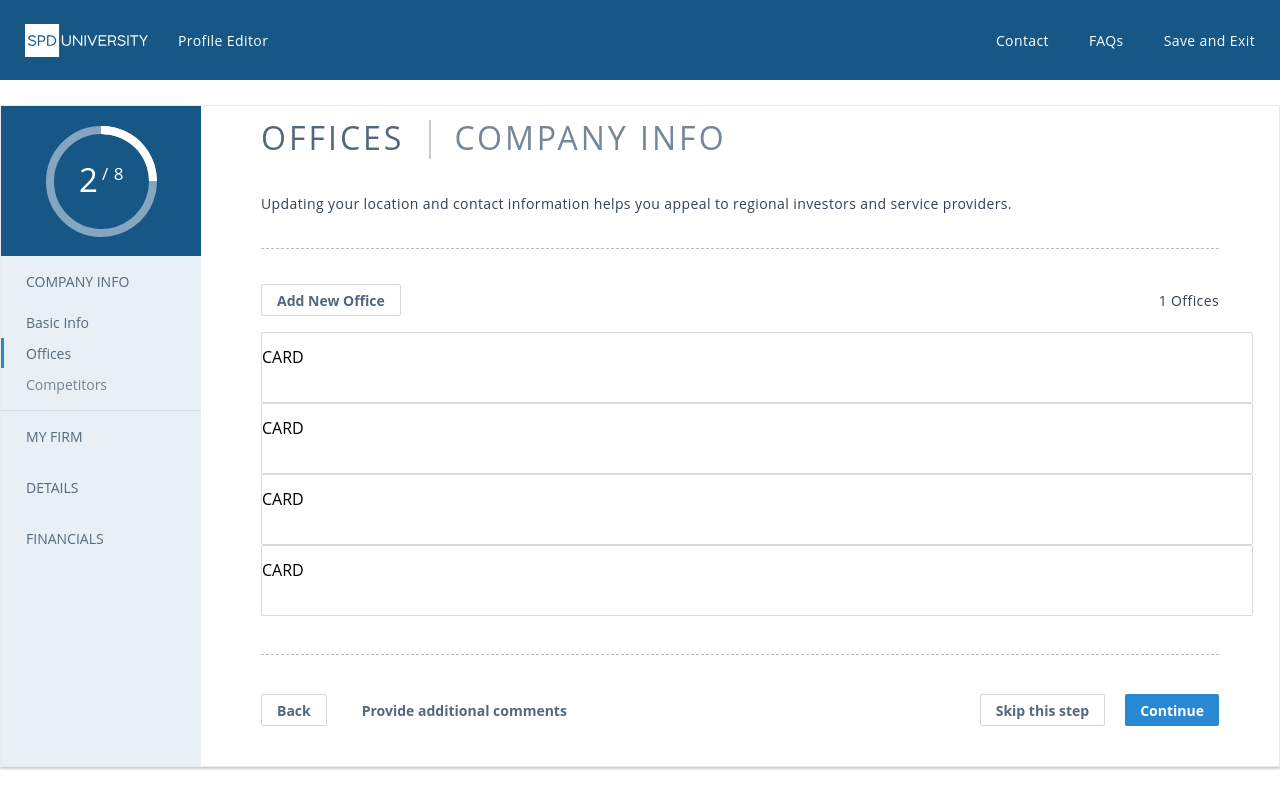
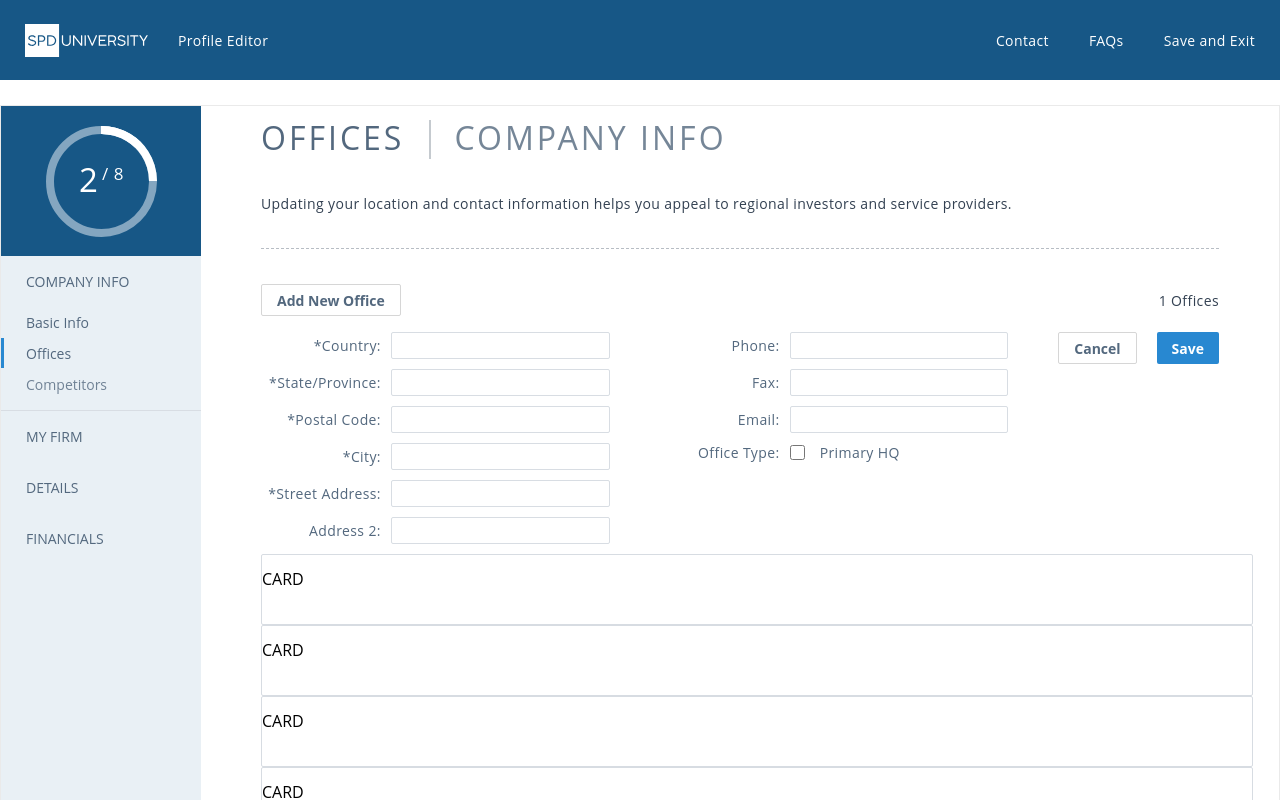
Before and after one commit to StebneRuslan/react-offices-list, a React (Create React App) app: page / in a window 1280 px wide. Shown: the top 800 px of the page. Built offline with nearby package versions, Linux system fonts and the light colour scheme.

Commit message:
added form

```diff
--- /dev/null
+++ b/src/components/offices/office-form/OfficeForm.tsx
@@ -0,0 +1,65 @@
+import React, { Component } from 'react';
+import {
+  OfficeFormControlsWrapper, OfficeFormInputsWrapper,
+  OfficeFormWrapper
+} from './styled';
+import { Button } from '../../shared/Button';
+import { InputLabel, InputTitle, TextInput } from '../../shared/TextInput';
+
+export class OfficeForm extends Component {
+  render() {
+    return (
+      <OfficeFormWrapper>
+        <OfficeFormInputsWrapper>
+          <InputLabel>
+            <InputTitle>*Country:</InputTitle>
+            <TextInput />
+          </InputLabel>
+          <InputLabel>
+            <InputTitle>*State/Province:</InputTitle>
+            <TextInput />
+          </InputLabel>
+          <InputLabel>
+            <InputTitle>*Postal Code:</InputTitle>
+            <TextInput />
+          </InputLabel>
+          <InputLabel>
+            <InputTitle>*City:</InputTitle>
+            <TextInput />
+          </InputLabel>
+          <InputLabel>
+            <InputTitle>*Street Address:</InputTitle>
+            <TextInput />
+          </InputLabel>
+          <InputLabel>
+            <InputTitle>Address 2:</InputTitle>
+            <TextInput />
+          </InputLabel>
+        </OfficeFormInputsWrapper>
+        <OfficeFormInputsWrapper>
+          <InputLabel>
+            <InputTitle>Phone:</InputTitle>
+            <TextInput />
+          </InputLabel>
+          <InputLabel>
+            <InputTitle>Fax:</InputTitle>
+            <TextInput />
+          </InputLabel>
+          <InputLabel>
+            <InputTitle>Email:</InputTitle>
+            <TextInput />
+          </InputLabel>
+          <InputLabel>
+            <InputTitle>Office Type:</InputTitle>
+            <TextInput type="checkbox" value="Admin"/>
+            Primary HQ
+          </InputLabel>
+        </OfficeFormInputsWrapper>
+        <OfficeFormControlsWrapper>
+          <Button white>Cancel</Button>
+          <Button blue>Save</Button>
+        </OfficeFormControlsWrapper>
+      </OfficeFormWrapper>
+    );
+  }
+}
--- /dev/null
+++ b/src/components/offices/office-form/styled/index.tsx
@@ -0,0 +1,25 @@
+import styled  from 'styled-components';
+
+export const OfficeFormWrapper = styled.div`
+  display: flex;
+  flex-direction: row;
+`;
+
+export const OfficeFormInputsWrapper = styled.div`
+  display: flex;
+  flex-direction: column;
+  flex-grow: 2;
+  padding-right: 50px;
+`;
+
+export const OfficeFormControlsWrapper = styled.div`
+  display: flex;
+  flex-direction: inherit;
+
+  button {
+    margin-right: 20px;
+    &:last-child {
+      margin-right: 0;
+    }
+  }
+`;
--- a/src/components/offices/offices-list/OfficesList.tsx
+++ b/src/components/offices/offices-list/OfficesList.tsx
@@ -5,6 +5,7 @@ import { Description } from '../../shared/Description';
 import { OfficesFooter } from '../offices-footer/OfficesFooter';
 import { Button } from '../../shared/Button';
 import { OfficeCard } from '../office-card/OfficeCard';
+import { OfficeForm } from '../office-form/OfficeForm';
 
 export class OfficesList extends Component<any, any> {
   render() {
@@ -20,6 +21,7 @@ export class OfficesList extends Component<any, any> {
             <Button white>Add New Office</Button>
             <OfficeCount>1 Offices</OfficeCount>
           </OfficeControlsContainer>
+          <OfficeForm />
           <OfficeCard />
           <OfficeCard />
           <OfficeCard />
--- /dev/null
+++ b/src/components/shared/TextInput.tsx
@@ -0,0 +1,55 @@
+import styled from 'styled-components';
+
+export const InputLabel = styled.label`
+  right: calc(100% + 10px);
+  font-size: 14px;
+  letter-spacing: 0.4px;
+  color: rgb(83, 104, 126);
+  white-space: nowrap;
+  z-index: 1;
+  display: flex;
+  margin-bottom: 10px;
+`;
+
+export const InputTitle = styled.span`
+  font-size: 14px;
+  letter-spacing: 0.4px;
+  color: rgb(83, 104, 126);
+  white-space: nowrap;
+  z-index: 1;
+  align-self: center;
+  margin-right: 10px;
+  min-width: 120px;
+  text-align: end;
+`;
+
+export const TextInput = styled.input`
+  width: 100%;
+  height: 25px;
+  border-width: 1px;
+  border-style: solid;
+  border-color: rgb(216, 221, 227);
+  border-radius: 2px;
+  padding: 0px 5px;
+  font-size: 14px;
+  letter-spacing: 0.4px;
+  color: rgb(51, 65, 82);
+  outline: none;
+  transition-duration: 250ms;
+  transition-property: border-color, box-shadow;
+
+  &:active {
+    border-color: rgb(234, 234, 234);
+  }
+
+  &:focus {
+    border-color: rgb(40, 136, 209);
+    box-shadow: rgba(0, 123, 255, 0.25) 0px 0px 0px 0.2rem;
+  }
+
+  &[type=checkbox] {
+    width: 15px;
+    height: 15px;
+    margin: auto 15px auto 0;
+  }
+`;
```
